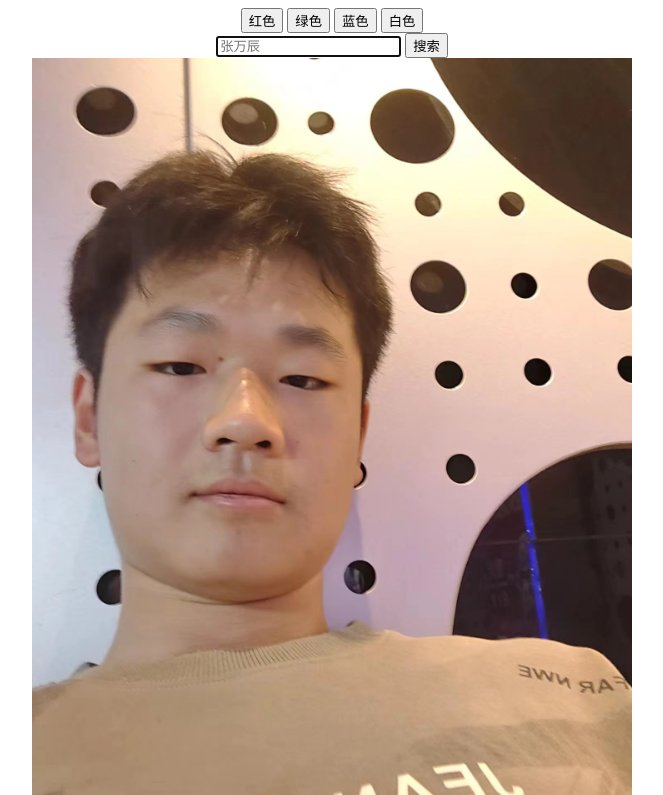
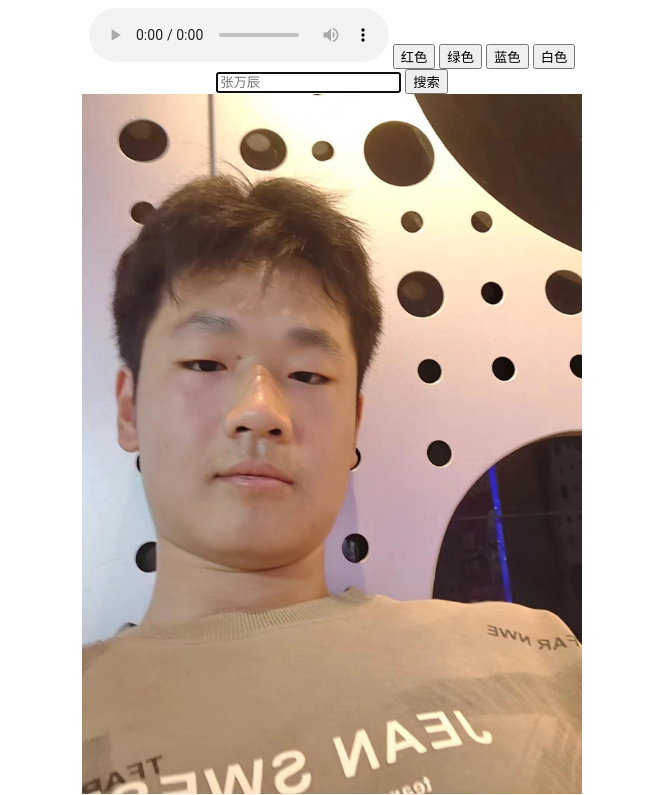
Before and after one commit to 1239876540/123987654-0.github.io, a plain HTML site: page index.html in a window 1280 px wide. Shown: the top 795 px of the page, without its empty margins (308-971 px from the left). Drawn offline with Linux system fonts and the light colour scheme.

Commit message:
Update index.html

```diff
--- a/index.html
+++ b/index.html
@@ -9,6 +9,8 @@
         </title>
     </head>
     <body class="center">
+        <audio src="music.mp3" controls autopaly>
+        </audio>
         <button id="red">红色</button>
         <button id="green">绿色</button>
         <button id="blue">蓝色</button>
@@ -17,13 +19,13 @@
             <input name="q"  autofocus placeholder="张万辰" type="search">
             <button>搜索</button>
         </form>
-        <img src="2.jpg" width="600" height="800">
+        <img src="2.jpg" width="500" height="700">
         <header class="large blink">
             征婚
         </header>
         <main class="medium">
             <div>
-                姓名：<a href="https://www.douyin.com/user/MS4wLjABAAAAH639j6g87VNhxo8B5YWA24c1vsq53-w-vnlDEAebfx8?modal_id=7155839114510716200">张万辰</a>
+                姓名：<a href="video.mp4">张万辰</a>
             </div>
             <div>
                 性别：男
```
